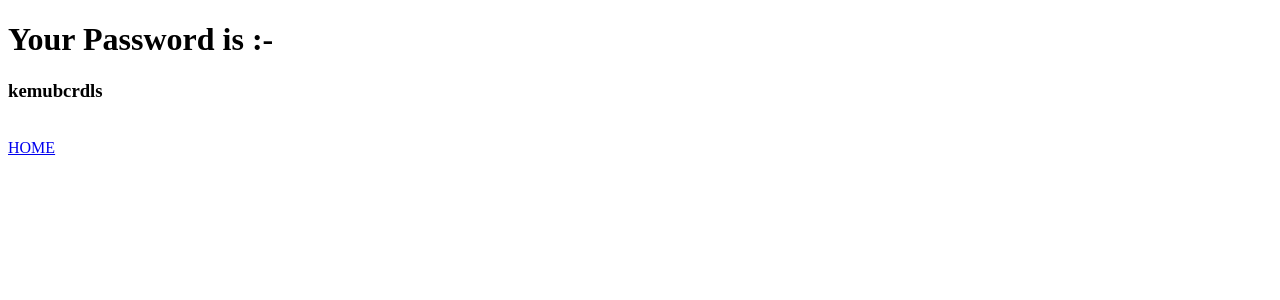
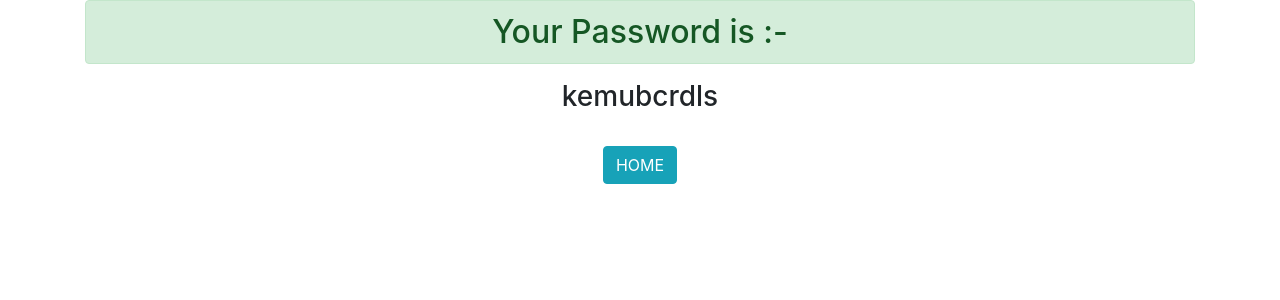
Before and after one commit to pmwafa31/Password_Generator, a Django app: page /password/ in a window 1280 px wide. Shown: the top 300 px of the page. Run offline with Django 3.2, Linux system fonts and the light colour scheme; some libraries are stand-ins or nearby versions.

Commit message:
made some changes

```diff
--- a/Generator/templates/Generator/home.html
+++ b/Generator/templates/Generator/home.html
@@ -5,6 +5,8 @@
     <title>Home</title>
 </head>
 <body>
+<link rel="stylesheet" href="https://stackpath.bootstrapcdn.com/bootstrap/4.4.1/css/bootstrap.min.css" integrity="sha384-Vkoo8x4CGsO3+Hhxv8T/Q5PaXtkKtu6ug5TOeNV6gBiFeWPGFN9MuhOf23Q9Ifjh" crossorigin="anonymous">
+<div class="container text-center">
 <h1 style="text-align:center;"><u>Password Generator</u></h1>
 <a href="{% url 'about' %}">ABOUT</a>
     <form action="{% url 'password' %}" align="center">
@@ -28,8 +30,8 @@
 
         <input type="checkbox" name="special">  Special Characters
         <br><br><br>
-        <input type="submit", name="genpass", value="Generate Password">
+        <input type="submit", name="genpass", value="Generate Password", class="btn btn-info">
     </form>
-
+</div>
 </body>
 </html>
--- a/Generator/templates/Generator/password.html
+++ b/Generator/templates/Generator/password.html
@@ -5,10 +5,12 @@
     <title>Password</title>
 </head>
 <body>
-<h1>Your Password is :-</h1>
+<link rel="stylesheet" href="https://stackpath.bootstrapcdn.com/bootstrap/4.4.1/css/bootstrap.min.css" integrity="sha384-Vkoo8x4CGsO3+Hhxv8T/Q5PaXtkKtu6ug5TOeNV6gBiFeWPGFN9MuhOf23Q9Ifjh" crossorigin="anonymous">
+<div class="container text-center">
+<h2 class="alert alert-success">Your Password is :-</h2>
 <h3>{{ password }}</h3>
 <br>
-<a href="{% url 'home' %}">HOME</a>
-
+<a href="{% url 'home' %}" class="btn btn-info">HOME</a>
+</div>
 </body>
 </html>
```
